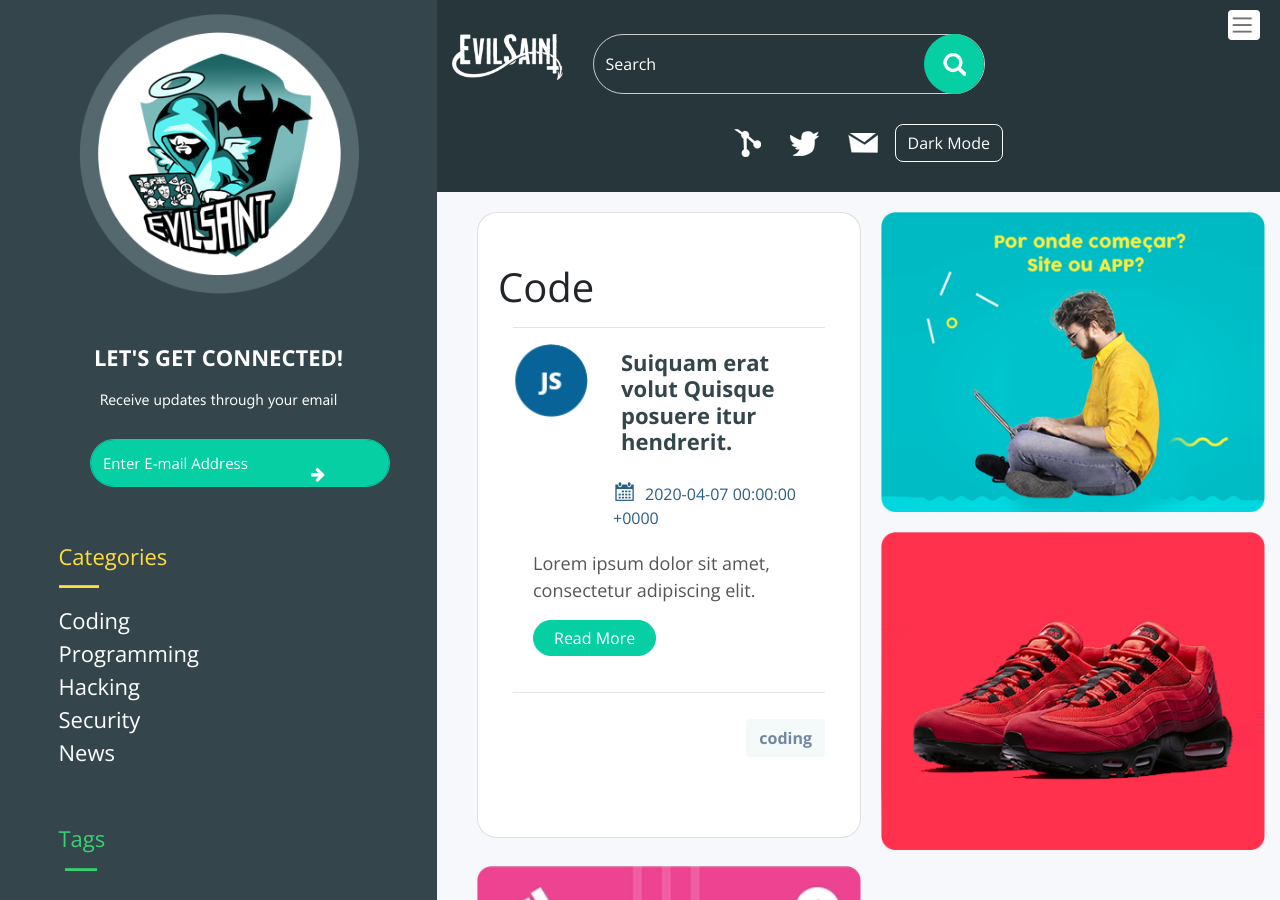
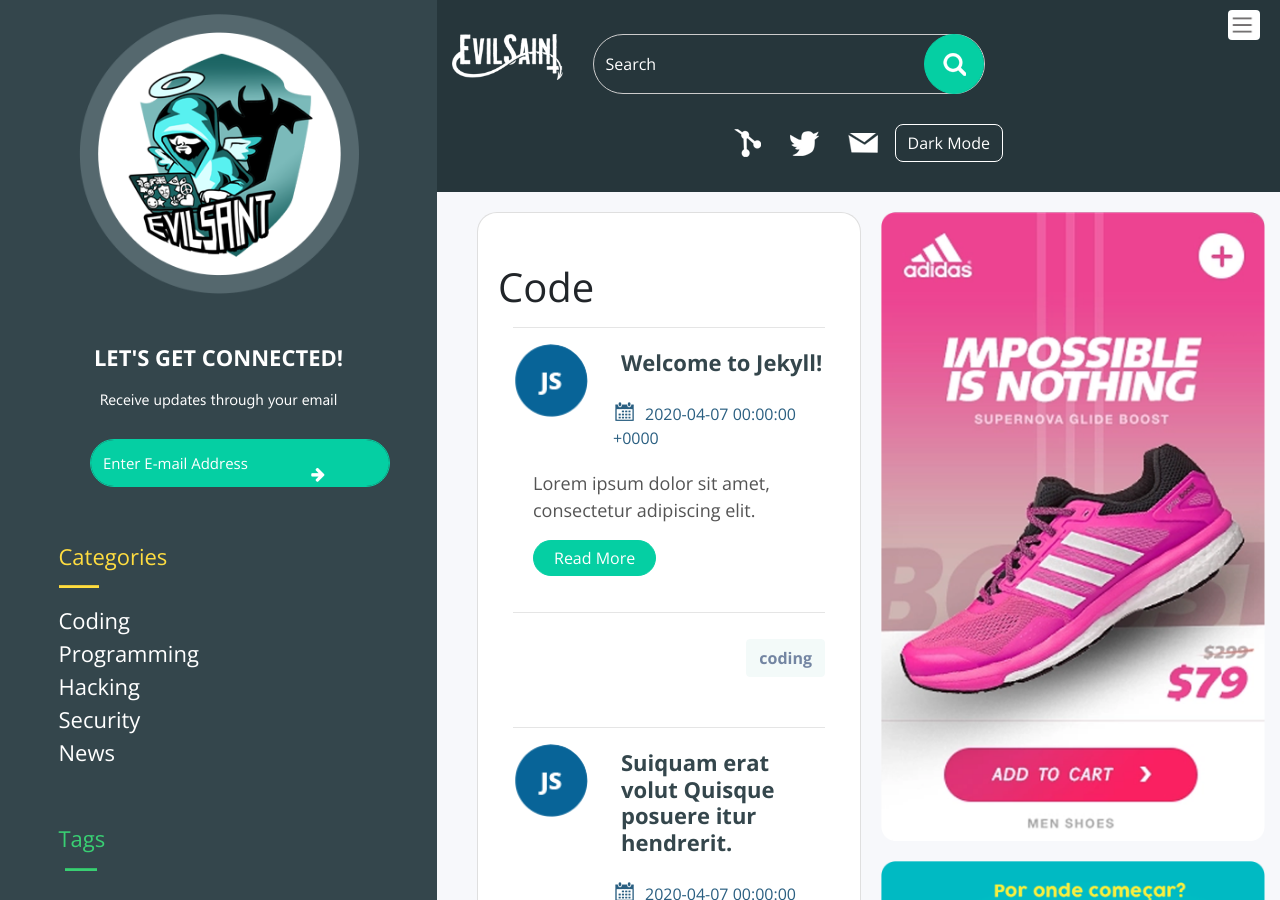
Before and after one commit to donpakundoo/3vilsaint.github.io, a Jekyll site: the page built from code.html, in a window 1280 px wide and 900 px high. Built offline with Jekyll 4.4.1, drawn with Linux system fonts in a browser that asks for light colours; nearby versions of some CDN libraries; library files that are not in the unit come from our copies.

```diff
--- a/_config.yml
+++ b/_config.yml
@@ -3,7 +3,7 @@ markdown: kramdown
 baseurl: /demoproj
 exclude: ['README.md']
 future: true
-permalink: pretty   # /:categories/:title.html
+permalink: none   # /:categories/:title.html
 
 
 kramdown:
--- a/_posts/2020-08-20-welcome-to-jekyll.markdown
+++ b/_posts/2020-08-20-welcome-to-jekyll.markdown
@@ -2,7 +2,11 @@
 layout: post
 title:  "Welcome to Jekyll!"
 date:   2020-08-20 11:19:34 +0800
-categories: jekyll update
+meta: Lorem ipsum dolor sit amet, consectetur adipiscing elit.
+category: coding
+image: blue-js.png
+date: 7 April 2020
+tags: white-hat hex code
 ---
 You’ll find this post in your `_posts` directory. Go ahead and edit it and re-build the site to see your changes. You can rebuild the site in many different ways, but the most common way is to run `jekyll serve`, which launches a web server and auto-regenerates your site when a file is updated.
 
```
